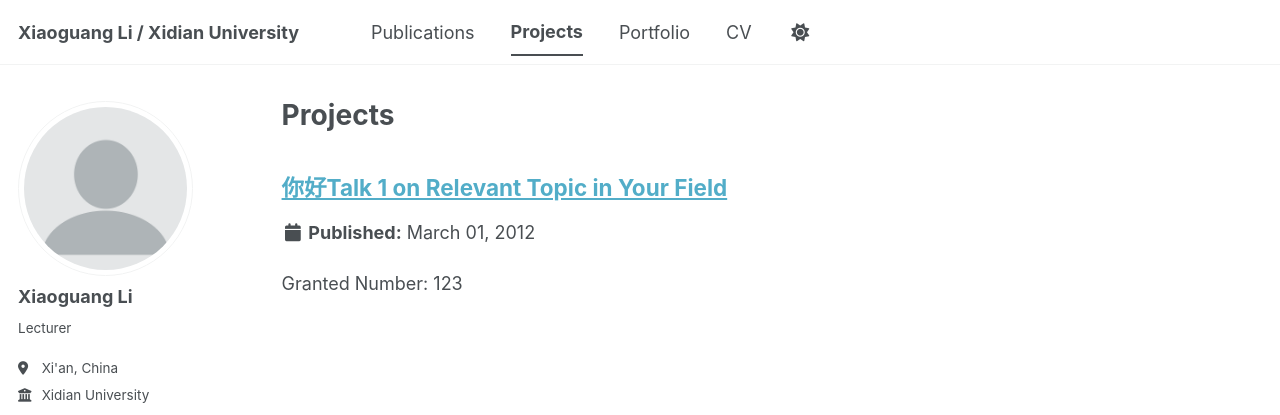
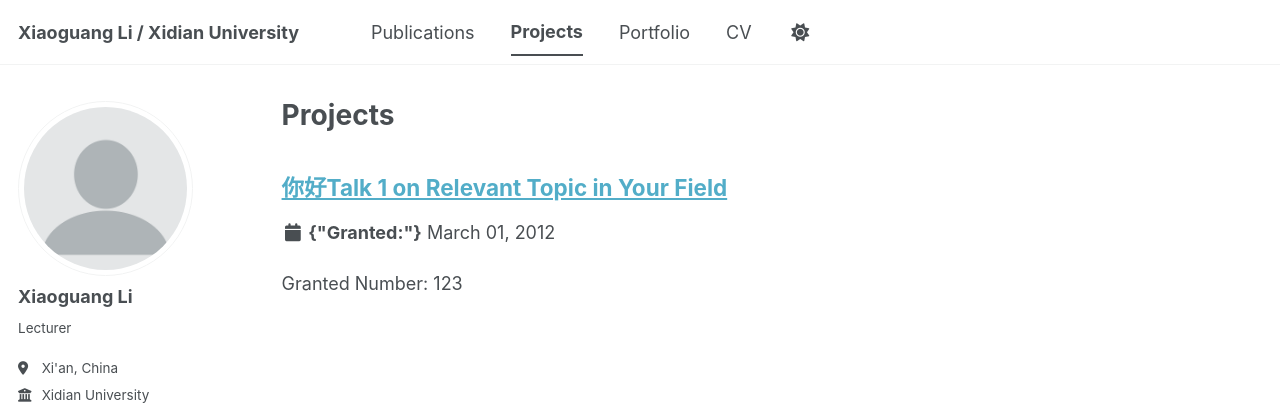
Before and after one commit to meliosem/meliosem.github.io, a Jekyll site: the page built from _pages/projects.html, in a window 1280 px wide. Shown: the top 415 px of the page. Built offline with Jekyll 4.4.1, drawn with Linux system fonts in a browser that asks for light colours; some web fonts are replaced; a script bundle is joined from its source files by our own code; library files that are not in the unit come from our copies.

Commit message:
first commit

```diff
--- a/_includes/archive-single-project.html
+++ b/_includes/archive-single-project.html
@@ -43,7 +43,7 @@
         {% elsif post.collection == 'publications' %}
           <p>Granted in <i>{{ post.venue }}</i>, {{ post.date | default: "1900-01-01" | date: "%Y" }} </p>
         {% elsif post.date %}
-         <p class="page__date"><strong><i class="fa fa-fw fa-calendar" aria-hidden="true"></i> {{ site.data.ui-text[site.locale].date_label | default: "Granted:" }}</strong> <time datetime="{{ post.date | default: "1900-01-01" | date_to_xmlschema }}">{{ post.date | default: "1900-01-01" | date: "%B %d, %Y" }}</time></p>
+         <p class="page__date"><strong><i class="fa fa-fw fa-calendar" aria-hidden="true"></i> {"Granted:"}</strong> <time datetime="{{ post.date | default: "1900-01-01" | date_to_xmlschema }}">{{ post.date | default: "1900-01-01" | date: "%B %d, %Y" }}</time></p>
         {% endif %}
 
     {% if post.excerpt and site.read_more != 'enabled' %}
```
Also changed, not shown: 1 other file.
